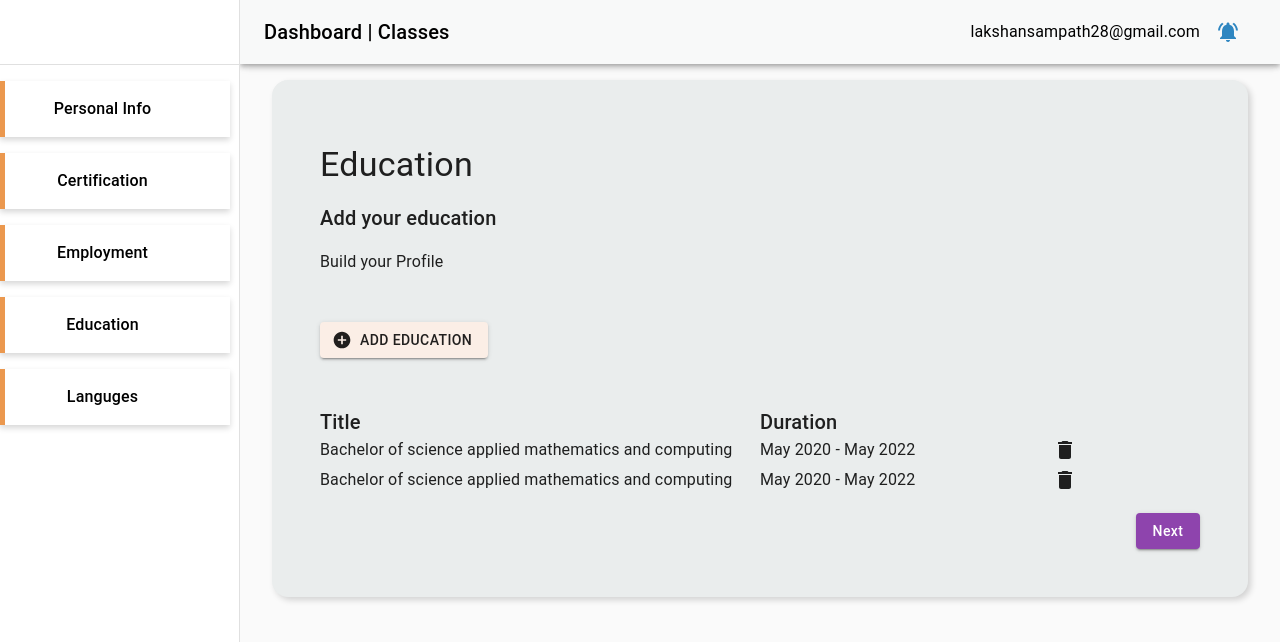
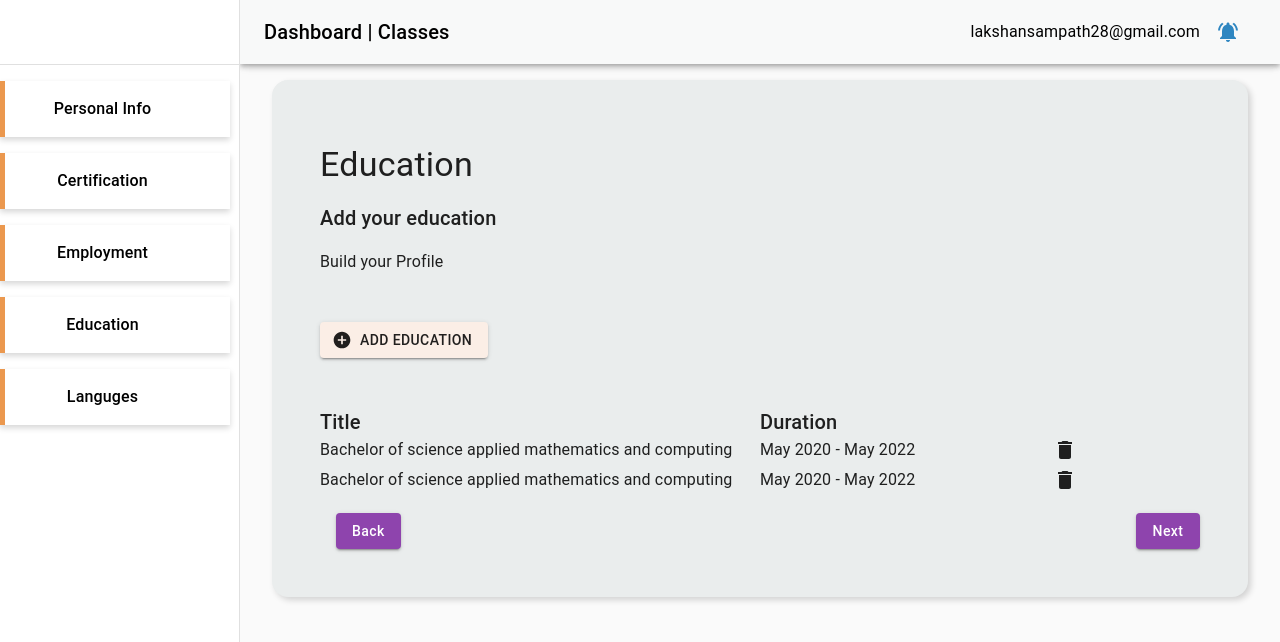
Before and after one commit to lakshan28/education_system, a React (Create React App) app in the folder client/: page /admin/education in a window 1280 px wide. Shown: the top 642 px of the page. Built offline with nearby package versions, Linux system fonts and the light colour scheme.

Commit message:
change_active_button_color

```diff
--- a/client/src/components/categories/education/Education.jsx
+++ b/client/src/components/categories/education/Education.jsx
@@ -82,7 +82,10 @@ function Education(props) {
             <DeleteIcon />
           </Grid>
         </Grid>
-        <Grid container item xs={12} justify="flex-end">
+        <Grid container item xs={12} justify="space-between">
+          <Button variant="contained" className={classes.nextbtn}>
+            Back
+          </Button>
           <Button variant="contained" className={classes.nextbtn}>
             Next
           </Button>
--- a/client/src/components/styles/Styles.js
+++ b/client/src/components/styles/Styles.js
@@ -45,7 +45,7 @@ export const useStyles = makeStyles((theme) => ({
 
       linkActiveButton: {
         textDecoration: "none",
-        color: "#E28C03",
+        color: "#8E44AD",
       },
       linkButton: {
         textDecoration: "none",
@@ -64,8 +64,8 @@ export const useStyles = makeStyles((theme) => ({
       drawerButtonLineActive: {
         width: 5,
         height: "100%",
-        backgroundColor: "#E28C03",
-        color: "#E28C03",
+        backgroundColor: "#8E44AD",
+        color: "#8E44AD",
       },
       drawerButtonLine: {
         width: 5,
```
